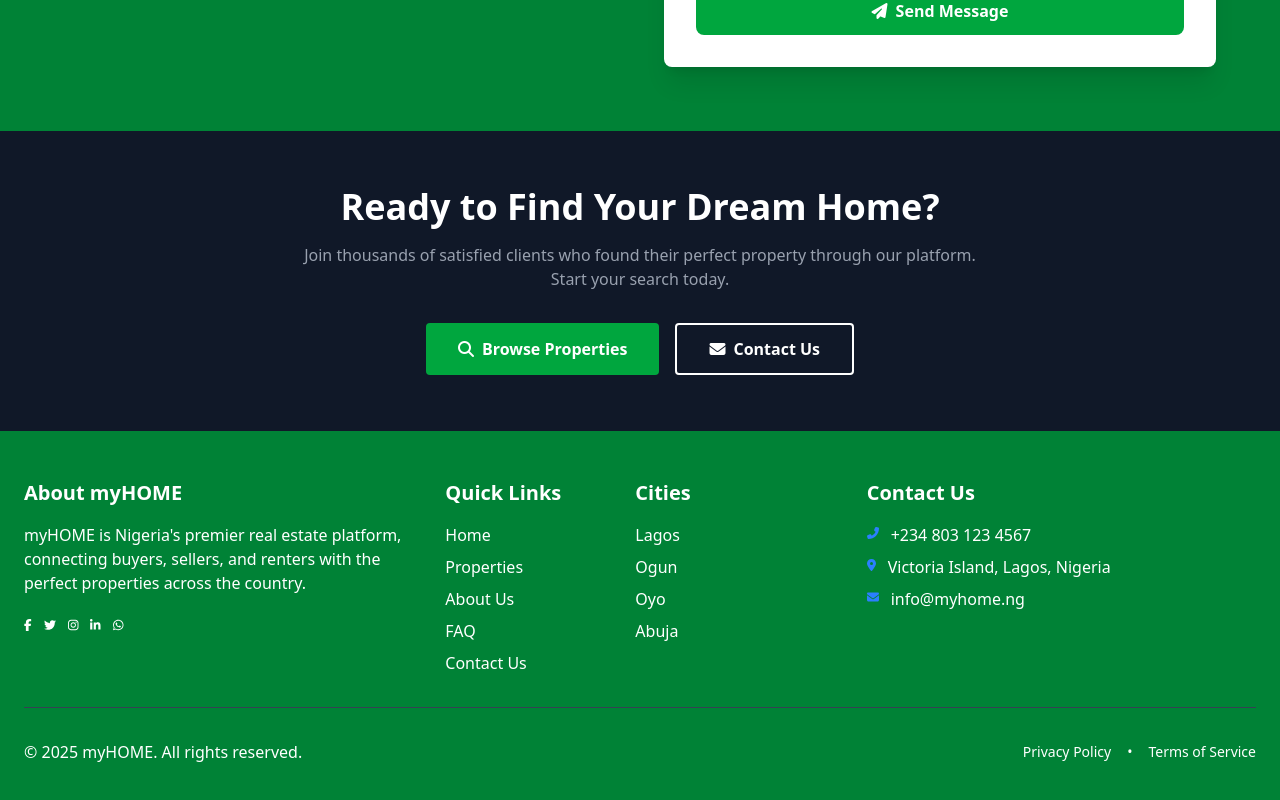
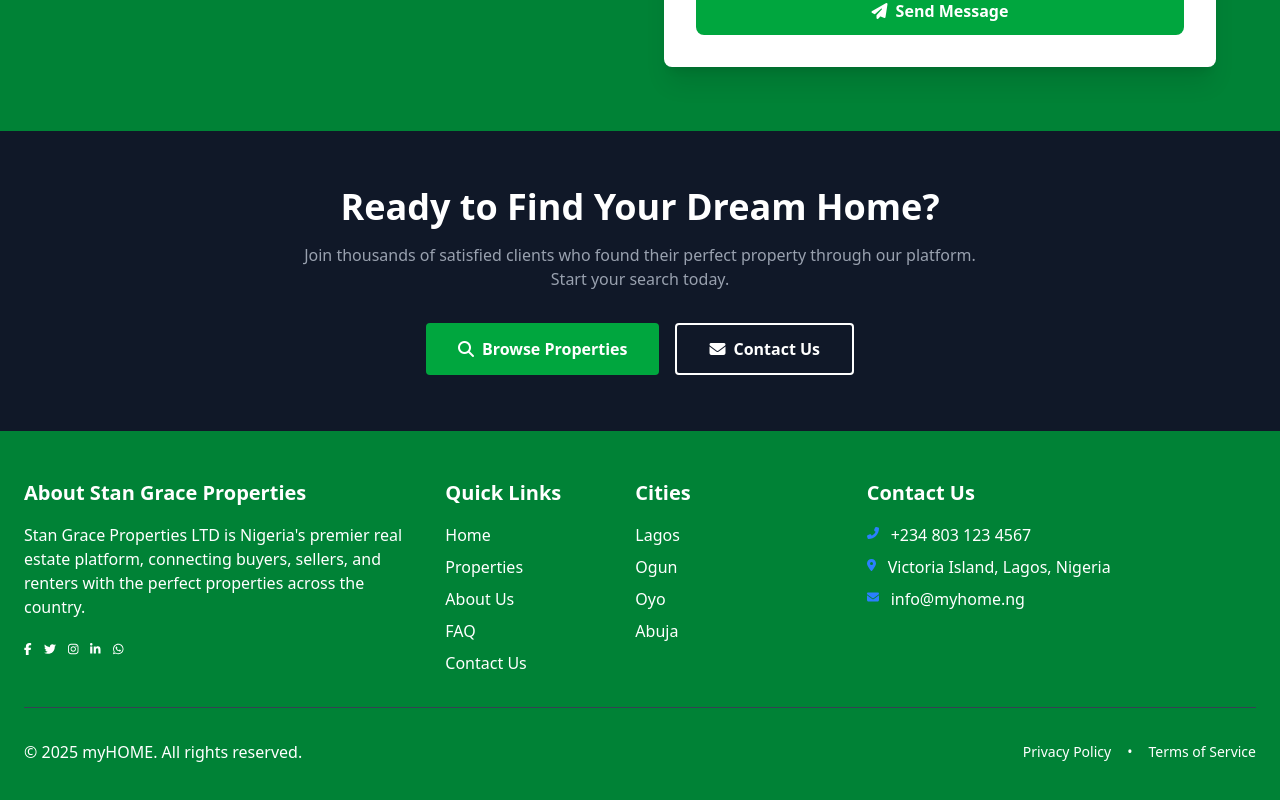
Before and after one commit to Famutimi1/estate, a Next.js app: page / in a window 1280 px wide. Shown: the part 4345-5145 px from the top of the page. Built offline with nearby package versions, Linux system fonts and the light colour scheme; no server answers; the database is empty.

Commit message:
ui integration

```diff
--- a/src/app/(pages)/layout.tsx
+++ b/src/app/(pages)/layout.tsx
@@ -281,9 +281,9 @@ export default function PublicLayout({
         <div className="container mx-auto px-6">
             <div className="flex flex-1 flex-col md:flex-row gap-8 justify-between  ">
             <div className="flex-1">
-              <h3 className="text-xl font-bold mb-4">About myHOME</h3>
+              <h3 className="text-xl font-bold mb-4">About Stan Grace Properties</h3>
               <p className="text-white mb-4">
-                myHOME is Nigeria&apos;s premier real estate platform, connecting buyers, sellers, and renters with the perfect properties across the country.
+                Stan Grace Properties LTD is Nigeria&apos;s premier real estate platform, connecting buyers, sellers, and renters with the perfect properties across the country.
               </p>
               <div className="flex space-x-4">
                 <SocialMediaLinks variant="footer" />
```
